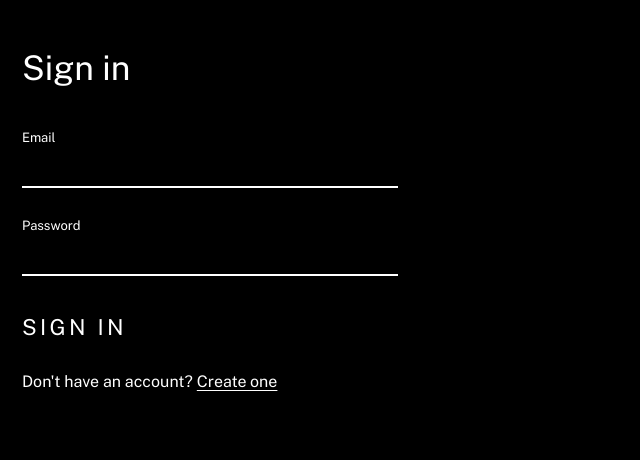
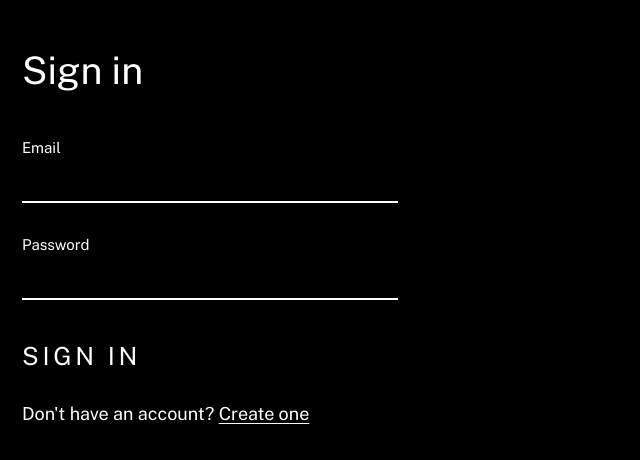
Before and after one commit to zacksimpson/reminders-web, a React (Vite) app: page / in a window 1280 px wide. Shown: the top 460 px of the page, without its empty margins (0-640 px from the left). Built offline with nearby package versions, Linux system fonts and the light colour scheme; no server answers.

Commit message:
Bump element sizes another notch

```diff
--- a/src/AuthScreen.tsx
+++ b/src/AuthScreen.tsx
@@ -14,32 +14,32 @@ const styles = {
     maxWidth: 420,
   },
   title: {
-    fontSize: 34,
-    margin: "0 0 42px",
+    fontSize: 38,
+    margin: "0 0 46px",
     fontWeight: 400,
   },
   label: {
-    fontSize: 13,
+    fontSize: 15,
     marginBottom: 4,
   },
   field: {
-    marginBottom: 30,
+    marginBottom: 33,
   },
   input: {
     width: "100%",
-    fontSize: 24,
+    fontSize: 27,
     paddingBottom: 8,
     borderBottom: "2px solid #fff",
   },
   action: {
-    fontSize: 22,
+    fontSize: 25,
     fontWeight: 400,
     letterSpacing: "0.15em",
     marginTop: 8,
     textAlign: "left" as const,
   },
   toggle: {
-    fontSize: 16,
+    fontSize: 18,
     marginTop: 32,
   },
   toggleLink: {
@@ -47,7 +47,7 @@ const styles = {
     textUnderlineOffset: 3,
   },
   error: {
-    fontSize: 15,
+    fontSize: 17,
     marginTop: -12,
     marginBottom: 24,
   },
--- a/src/ListsPane.tsx
+++ b/src/ListsPane.tsx
@@ -4,31 +4,31 @@ import { addList } from "./lib/store";
 import { ListIcon, PlusIcon, SettingsIcon, TodayIcon } from "./icons";
 
 const styles = {
-  pane: { padding: "28px 18px" },
-  navGroup: { marginBottom: 64 },
+  pane: { padding: "30px 20px" },
+  navGroup: { marginBottom: 72 },
   navRow: {
     display: "flex",
     alignItems: "center",
-    gap: 11,
-    padding: "9px 0",
+    gap: 12,
+    padding: "10px 0",
   },
-  navLabel: { fontSize: 17 },
+  navLabel: { fontSize: 19 },
   sectionHeader: {
     display: "flex",
     justifyContent: "space-between",
     alignItems: "center",
-    marginBottom: 15,
+    marginBottom: 16,
   },
-  sectionTitle: { fontSize: 13 },
+  sectionTitle: { fontSize: 15 },
   addButton: { display: "flex" },
   listRow: {
-    fontSize: 20,
-    padding: "6px 0",
+    fontSize: 23,
+    padding: "7px 0",
     width: "100%",
     textAlign: "left" as const,
   },
   newListInput: {
-    fontSize: 20,
+    fontSize: 23,
     width: "100%",
     borderBottom: "2px solid #fff",
     paddingBottom: 2,
--- a/src/TaskDetailPane.tsx
+++ b/src/TaskDetailPane.tsx
@@ -13,32 +13,32 @@ import {
 import { CheckboxIcon, ClearFieldIcon, DeleteIcon, PlusCircleIcon } from "./icons";
 
 const styles = {
-  pane: { padding: "28px 34px", maxWidth: 680 },
+  pane: { padding: "30px 37px", maxWidth: 720 },
   title: {
-    fontSize: 33,
+    fontSize: 37,
     width: "100%",
     borderBottom: "2px solid #fff",
-    paddingBottom: 9,
-    marginBottom: 24,
+    paddingBottom: 10,
+    marginBottom: 26,
   },
   field: {
     display: "flex",
     justifyContent: "space-between",
     alignItems: "flex-start",
-    padding: "12px 0",
+    padding: "13px 0",
   },
-  label: { fontSize: 13, marginBottom: 3 },
-  value: { fontSize: 20 },
-  select: { fontSize: 20, background: "none", border: "none" },
-  clearButton: { marginTop: 7, flexShrink: 0 },
-  subtasksHeader: { fontSize: 13, marginTop: 22, marginBottom: 10 },
-  subtaskRow: { display: "flex", gap: 11, padding: "8px 0", alignItems: "center" },
-  subtaskTitle: { fontSize: 17, flex: 1, textAlign: "left" as const },
-  addSubtaskInput: { fontSize: 17, borderBottom: "2px solid #fff", flex: 1 },
+  label: { fontSize: 15, marginBottom: 3 },
+  value: { fontSize: 23 },
+  select: { fontSize: 23, background: "none", border: "none" },
+  clearButton: { marginTop: 8, flexShrink: 0 },
+  subtasksHeader: { fontSize: 15, marginTop: 24, marginBottom: 11 },
+  subtaskRow: { display: "flex", gap: 12, padding: "9px 0", alignItems: "center" },
+  subtaskTitle: { fontSize: 19, flex: 1, textAlign: "left" as const },
+  addSubtaskInput: { fontSize: 19, borderBottom: "2px solid #fff", flex: 1 },
   deleteTaskAction: {
-    fontSize: 16,
+    fontSize: 18,
     letterSpacing: "0.1em",
-    marginTop: 32,
+    marginTop: 34,
   },
 };
 
@@ -317,7 +317,7 @@ function EditTaskForm({
       {task.subtasks.map((s) => (
         <div key={s.id} style={styles.subtaskRow}>
           <button type="button" onClick={() => toggleSubtask(uid, task, s.id)} aria-label="Toggle subtask">
-            <CheckboxIcon checked={s.completed} size={15} />
+            <CheckboxIcon checked={s.completed} size={17} />
           </button>
           <div style={{ ...styles.subtaskTitle, opacity: s.completed ? 0.4 : 1 }}>{s.title}</div>
           <button type="button" onClick={() => deleteSubtask(uid, task, s.id)} aria-label="Delete subtask">
@@ -342,7 +342,7 @@ function EditTaskForm({
       ) : (
         <div style={styles.subtaskRow}>
           <button type="button" onClick={() => setAddingSubtask(true)} aria-label="Add subtask">
-            <PlusCircleIcon size={15} />
+            <PlusCircleIcon size={17} />
           </button>
           <button type="button" style={styles.subtaskTitle} onClick={() => setAddingSubtask(true)}>
             Add subtask…
--- a/src/TaskListPane.tsx
+++ b/src/TaskListPane.tsx
@@ -6,27 +6,27 @@ import { toggleTask } from "./lib/store";
 import { CheckboxIcon, OverdueAsteriskIcon, PlusIcon } from "./icons";
 
 const styles = {
-  pane: { padding: "28px 22px" },
+  pane: { padding: "30px 24px" },
   header: {
     textAlign: "center" as const,
-    fontSize: 20,
-    marginBottom: 24,
+    fontSize: 23,
+    marginBottom: 26,
     position: "relative" as const,
   },
   addButton: { position: "absolute" as const, right: 0, top: 3 },
   row: {
     display: "flex",
-    gap: 11,
-    padding: "10px 0",
+    gap: 12,
+    padding: "11px 0",
     width: "100%",
     textAlign: "left" as const,
     alignItems: "flex-start",
   },
   checkboxButton: { marginTop: 2, flexShrink: 0 },
-  title: { fontSize: 18 },
-  meta: { fontSize: 13, marginTop: 2 },
-  completedHeader: { fontSize: 15, opacity: 0.5, padding: "17px 0 11px", width: "100%", textAlign: "left" as const },
-  empty: { fontSize: 17, marginTop: 40, textAlign: "center" as const },
+  title: { fontSize: 21 },
+  meta: { fontSize: 15, marginTop: 2 },
+  completedHeader: { fontSize: 17, opacity: 0.5, padding: "18px 0 12px", width: "100%", textAlign: "left" as const },
+  empty: { fontSize: 19, marginTop: 40, textAlign: "center" as const },
 };
 
 export function TaskListPane({
@@ -60,7 +60,7 @@ export function TaskListPane({
       <div style={styles.header}>
         {list.title}
         <button type="button" style={styles.addButton} aria-label="Add task" onClick={onAddTask}>
-          <PlusIcon size={19} />
+          <PlusIcon size={22} />
         </button>
       </div>
 
```
Also changed, not shown: src/icons.tsx (+9 -9 lines).
